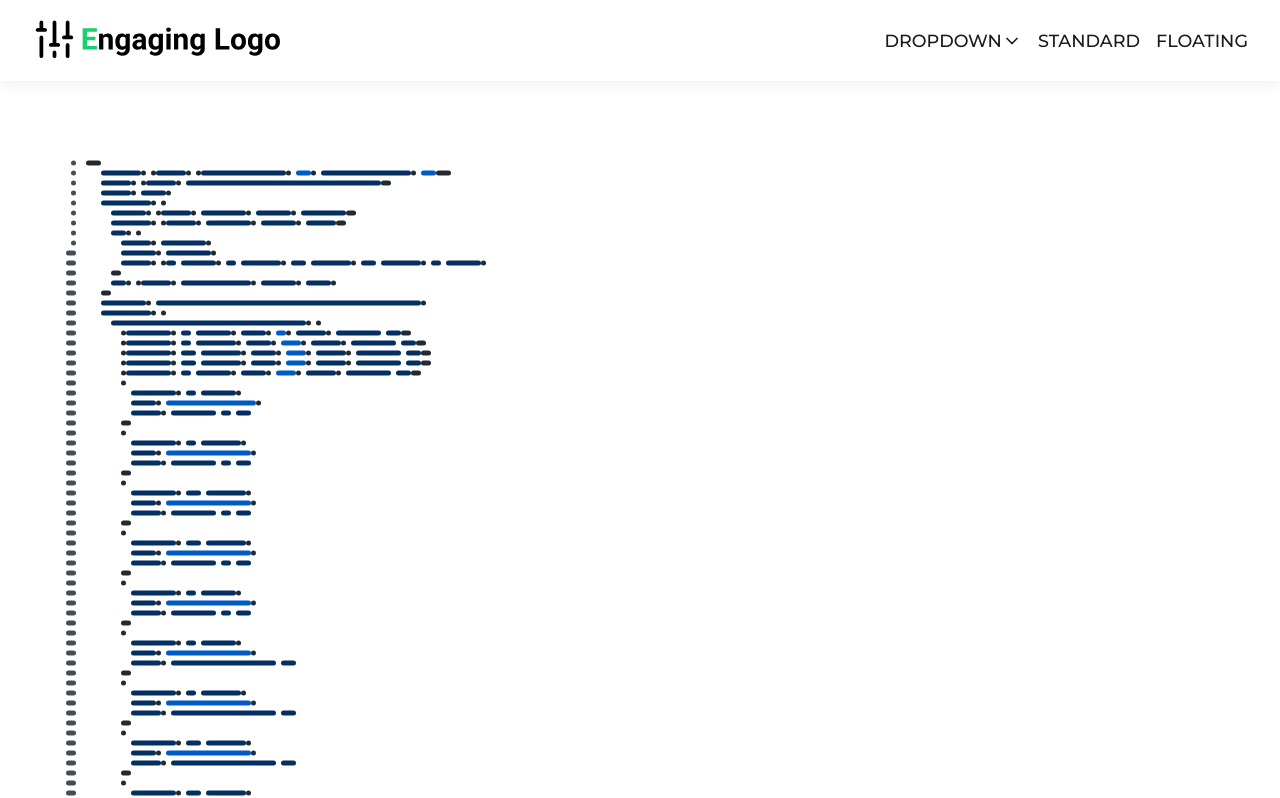
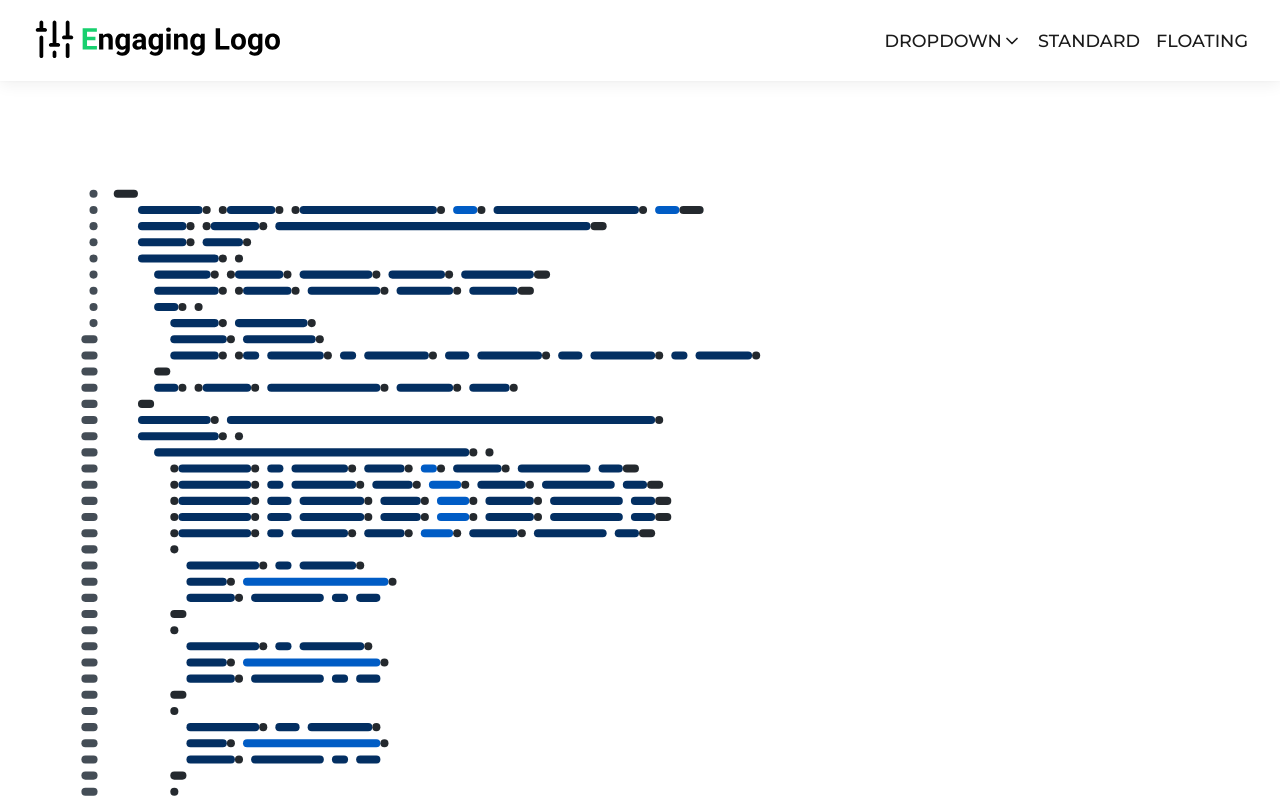
Before and after one commit to gillescj/header, a React (Create React App) app: page / in a window 1280 px wide. Shown: the top 798 px of the page. Built offline with nearby package versions, Linux system fonts and the light colour scheme.

Commit message:
Fix content horizontal overhang

```diff
--- a/src/components/App.js
+++ b/src/components/App.js
@@ -6,6 +6,11 @@ import { ReactComponent as SVGContent } from 'assets/svgs/placeholder-content.sv
 
 const Container = styled.div`
     padding: 0 2%;
+    svg {
+        width: 100%;
+        max-width: 50rem;
+        height: auto;
+    }
 `;
 
 function App() {
```
